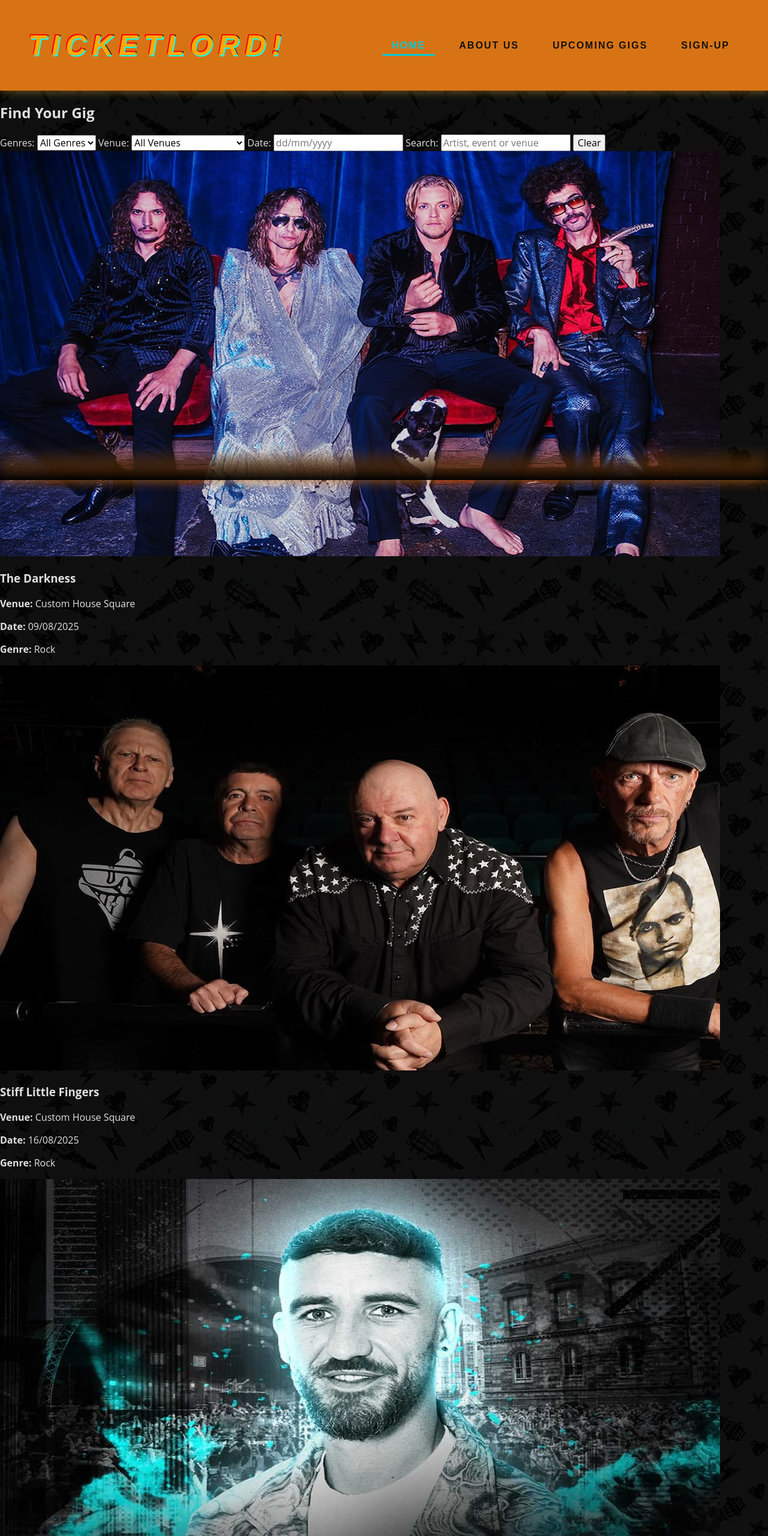
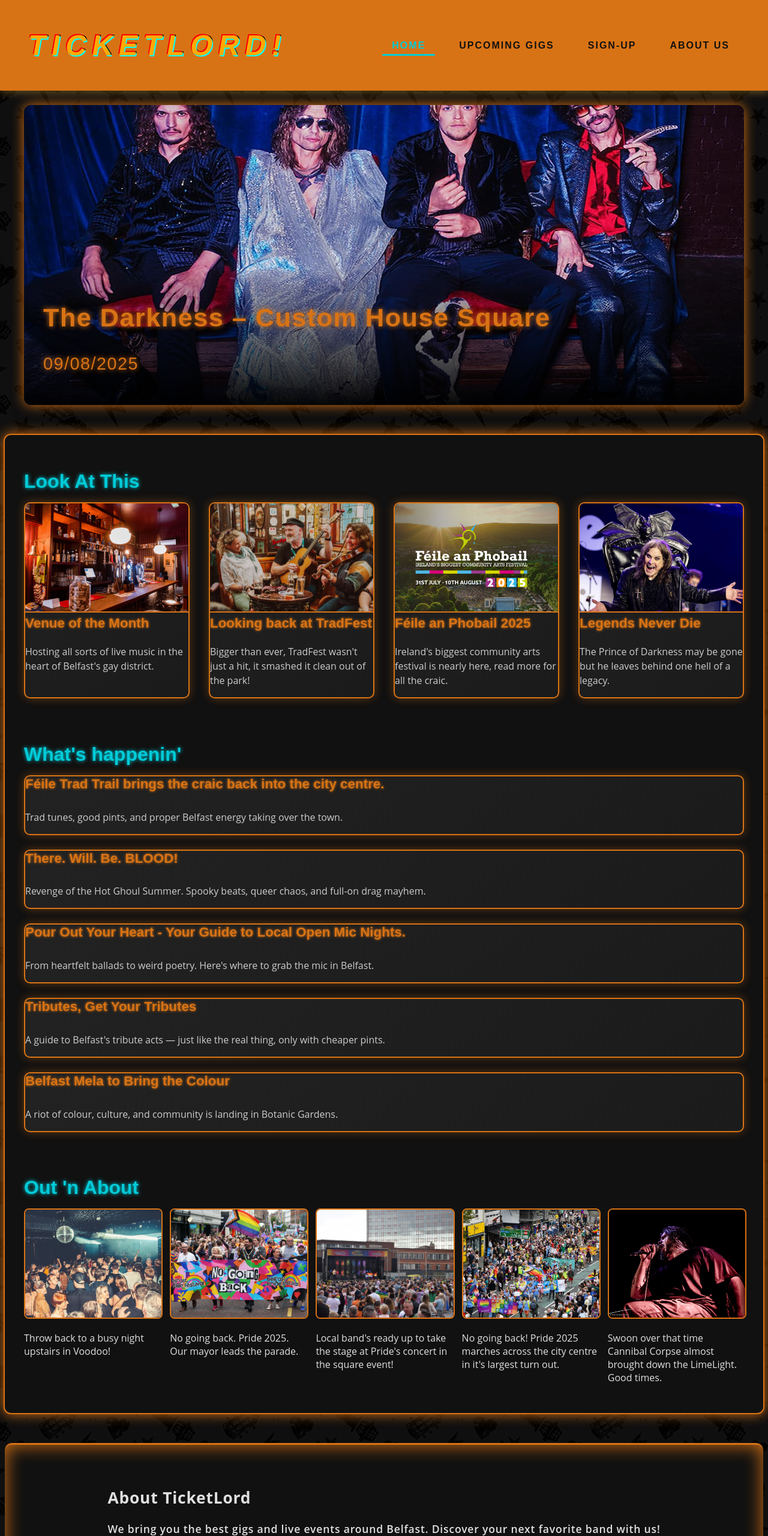
Before and after one commit to letjonnyloop/cw2, a plain HTML site: page homepage.html in a window 1280 px wide. Shown: the top 2560 px of the page at 60% size. Drawn offline with nearby package versions, Linux system fonts and the light colour scheme.

Commit message:
Updating final cleanup prior to merge, removed refactor

```diff
--- a/data/article.json
+++ b/data/article.json
@@ -1,76 +1,76 @@
 {
     "lookAtThis": [
+        {
+            "title": "Venue of the Month",
+            "image": "images/reporter.jpg",
+            "summary": "Hosting all sorts of live music in the heart of Belfast's gay district.",
+            "content": "Tucked right in the beating heart of Belfast's gay district, The Reporter Bar is where good tunes, good drinks, and good people collide — usually with a band blasting the roof off for good measure. More than just a bar, it's a space where local music gets a proper platform with no pretence, no industry nonsense, just real bands and real punters. From indie and punk to drag cabaret and DJ nights that run till the small hours, The Reporter is serving up a proper slice of Belfast nightlife. It's inclusive, it's community ran, and it's the kind of place where you can end up best mates with the band and the bar staff by the end of the night. Whether you're there to dance, drink, or just take in the chaos. The Reporter always top of our report!",
+            "author": "Jonny Moore",
+            "date": "2025-08-09"
+        },
+        {
+            "title": "Looking back at TradFest",
+            "image": "images/tradfest.jpg",
+            "summary": "Bigger than ever, TradFest wasn't just a hit, it smashed it clean out of the park!",
+            "content": "If you missed TradFest this year, we're not mad… just extremely disappointed in you. Because honestly? That. Was. Class. Bigger than ever, with fiddles flying, bodhráns banging, and more foot stomping than a ceilí at a wedding with an open bar, TradFest 2025 showed us all that trad isn't just alive — it's thriving. From the streets of the Cathedral Quater to late night sessions in tiny pubs where the walls practically sweat Guinness, the atmosphere was unreal. And the lineup? Class. A mix of old masters and new-school trad-fusion heads proved the genre's not stuck in the past, it's blazing forward with its roots firmly planted. Call it trad, folk, or just straight-up soul music — whatever it was, it rocked. Same time next year? I'll see ye there.",
+            "author": "Jonny Moore",
+            "date": "2025-08-04"
+        },
         {
             "title": "Féile an Phobail 2025",
             "image": "images/feile.jpg",
             "summary": "Ireland's biggest community arts festival is nearly here, read more for all the craic.",
-            "content": "",
-            "author": "Whoever wrote it",
-            "date": "2023-04-20"
+            "content": "August in Belfast means only one thing. Féile an Phobail! Yes, it's nearly upon us, and it's looking bigger, bolder and buzzier than ever. What started as a West Belfast community response to censorship and negativity during the Troubles has grown into a full-blown celebration of arts, culture, music and straight up good craic! Féile 2025 is promising hundreds of events across music, comedy, talks, theatre and more with something for everyone! (Even your wee granny!) Expect performances from local legends, international guests, political heavyweights, grassroots voices, and maybe even your wee neighbour from up the road who's finally taking their one-man show public. Whether you're into trad, hip hop, spoken word or just showing up for the vibes, Féile's got you covered. Make sure and check out the programme good and early and get the day booked off, and for the love of all things Belfast, get stuck in!",
+            "author": "Jonny Moore",
+            "date": "2025-07-31"
         },
         {
             "title": "Legends Never Die",
             "image": "images/ozzy.jpg",
             "summary": "The Prince of Darkness may be gone but he leaves behind one hell of a legacy.",
-            "content": "This is the content of the first thing you should look at.",
-            "author": "Whoever wrote it",
-            "date": "2023-04-20"
-        },
-        {
-            "title": "Looking back at TradFest",
-            "image": "images/tradfest.jpg",
-            "summary": "Bigger than ever, TradFest wasn't just a hit, it smashed it clean out of the park!",
-            "content": "This is the content of the first thing you should look at.",
-            "author": "Whoever wrote it",
-            "date": "2023-04-20"
-        },
-        {
-            "title": "Venue of the Month",
-            "image": "images/reporter.jpg",
-            "summary": "Hosting all sorts of live music in the heart of Belfast's gay district.",
-            "content": "This is the content of the first thing you should look at.",
-            "author": "Whoever wrote it",
-            "date": "2023-04-20"
+            "content": "If you've ever headbanged in your bedroom, screamed along to something spooky, or worn eyeliner you absolutely couldn't pull off, chances are you owe something to the Prince of Darkness. While the sad news of his passing hit hard, it's not the end. Far from it. What this legend leaves behind is more than just albums and outrageous stage sets. It's a whole movement, a whole generation of music misfits, and the unapologetic belief that being weird, loud, and real is something to be proud of. From basement gigs to arena blowouts, the ripple effect of his sound and spirit lives on. Whether you worshipped him or just nodded along respectfully, it's safe to say he changed the game. Legends like this don't really die. They just get louder in the background.",
+            "author": "Jonny Moore",
+            "date": "2025-07-28"
         }
     ],
     "whatsHappenin": [
         {
             "title": "Féile Trad Trail brings the craic back into the city centre.",
             "image": "images/feile.jpg",
-            "summary": "This is the first thing you should look at.",
-            "content": "This is the content of the first thing you should look at.",
-            "author": "Whoever wrote it",
+            "summary": "Trad tunes, good pints, and proper Belfast energy taking over the town.",
+            "content": "What's better than a trad session in a packed pub? How about a whole trail of them, winding through the city centre, led by some of the best local talent around? The Féile Trad Trail is back and it's pure magic — from lunchtime lilt to late-night toe-tapping. You'll find fiddles, flutes and fierce harmonies lighting up venues all across Belfast. It's a celebration of Irish music and the kind of craic you can only get when the Guinness is flowing. Bring your mates, follow the tunes, and don't be afraid to belt your heart out!",
+            "author": "Jonny Moore",
             "date": "2023-04-20"
         },
         {
             "title": "There. Will. Be. BLOOD!",
             "image": "images/ghoul.jpg",
-            "summary": "This is the first thing you should look at.",
-            "content": "This is the content of the first thing you should look at.",
+            "summary": "Revenge of the Hot Ghoul Summer. Spooky beats, queer chaos, and full-on drag mayhem.",
+            "content": "The Black Box is about to get bloody — and we mean that in the best way possible. Hot Ghoul Summer is back from the grave with a vengeance, serving up a night of spooky queer joy, killer performances, and dancefloor chaos. Expect drag, DJs, sweat, sequins, and maybe even a séance. It's part club night, part cabaret, all filth. Dress to slay and don't come expecting subtlety! This is full-throttle, scream-if-you-want-to-go-faster, camp-as-hell energy. Bring your inner ghoul and leave your shame at the door.",
             "author": "Whoever wrote it",
             "date": "2023-04-20"
         },
         {
             "title": "Pour Out Your Heart - Your Guide to Local Open Mic Nights.",
             "image": "images/karaoke.jpg",
-            "summary": "This is the first thing you should look at.",
-            "content": "This is the content of the first thing you should look at.",
+            "summary": "From heartfelt ballads to weird poetry. Here's where to grab the mic in Belfast.",
+            "content": "Think you've got a song in your heart or a poem in your pocket? Belfast's open mic scene is calling. Whether you're a first-timer with shaky hands or a seasoned strummer ready to steal the show, there's a space for you in bars and cafés across the city. We'll keep you updated as the main venues, Voodoo, Lavery's, Maverick and the Reporter rework their summer schedules!",
             "author": "Whoever wrote it",
             "date": "2023-04-20"
         },
         {
-            "title": "Tributes, Get your Tributes!",
+            "title": "Tributes, Get Your Tributes",
             "image": "images/tribute.jpg",
-            "summary": "This is the first thing you should look at.",
-            "content": "This is the content of the first thing you should look at.",
+            "summary": "A guide to Belfast's tribute acts — just like the real thing, only with cheaper pints.",
+            "content": "Counldn't afford Springsteen tickets? Missed your chance to see Bowie live? Fear not — Belfast's tribute scene is keeping the legends alive, one sweaty cover at a time. From spooky-accurate Queen acts to ABBA singalongs, Nirvana nostalgia and Taylor Swift nights that could fool your ma, these bands bring the big vibes without the big prices. Whether you're in it for the music, the mayhem or just a bit of shameless dancing, tribute gigs are where it's at. Bonus points if the lead singer actually looks the part.",
             "author": "Whoever wrote it",
             "date": "2023-04-20"
         },
         {
-            "title": "Belfast Mela To Bring The Colour!",
+            "title": "Belfast Mela to Bring the Colour",
             "image": "images/mela.jpg",
-            "summary": "This is the first thing you should look at.",
-            "content": "This is the content of the first thing you should look at.",
+            "summary": "A riot of colour, culture, and community is landing in Botanic Gardens.",
+            "content": "If there's one event that proves Belfast has well and truly opened its arms to the world, it's the Mela. Every year, Botanic Gardens explodes into a day-long celebration of global culture — music, dance, food, fashion, and vibes from every corner of the earth. Expect bhangra beats, African drumming, street food from about 12 continents (don't ask), and colour everywhere you look. Whether you're there for the music, the flavours, the family fun or just the craic, Belfast Mela is a proper celebration of what makes this city sing. Come hungry, leave smiling.",
             "author": "Whoever wrote it",
             "date": "2023-04-20"
         }
@@ -78,24 +78,30 @@
     "outnAbout": [
         {
             "image": "images/voodoo-1.jpg",
-            "caption": "Something cool",
-            "alt": "Something also cool"
+            "caption": "Throw back to a busy night upstairs in Voodoo!",
+            "alt": "Throw back to a busy night upstairs in Voodoo!"
         },
         {
             "image": "images/pride2025-1.jpg",
-            "caption": "Something cool",
-            "alt": "Something also cool"
+            "caption": "No going back. Pride 2025. Our mayor leads the parade.",
+            "alt": "The mayor leads the Pride 2025 parade."
         },
         {
             "image": "images/pride2025-2.jpg",
-            "caption": "Something cool",
-            "alt": "Something also cool"
+            "caption": "Local band's ready up to take the stage at Pride's concert in the square event!",
+            "alt": "Local band's ready up to take the stage at Pride's concert in the square event!"
         },
         {
             "image": "images/pride2025-3.jpg",
-            "caption": "Something cool",
-            "alt":"Something also cool"
+            "caption": "No going back! Pride 2025 marches across the city centre in it's largest turn out.",
+            "alt":"No going back! Pride 2025 marches across the city centre in it's largest turn out."
+        },
+        {
+            "image": "images/cc.jpg",
+            "caption": "Swoon over that time Cannibal Corpse almost brought down the LimeLight. Good times.",
+            "alt":"George Fisher, lead singer of Cannibal Corpse roaring into the mic at LimeLight."
         }
+
     ]
 
 }
--- a/homepage.html
+++ b/homepage.html
@@ -1,84 +1,52 @@
 <!DOCTYPE html>
 <html lang="en">
 <head>
-  <meta charset="UTF-8" />
-  <meta name="viewport" content="width=device-width, initial-scale=1.0"/>
+    <meta charset="UTF-8">
+    <meta name="viewport" content="width=device-width, initial-scale=1.0">
     <title>TicketLord</title>
-
-  <!-- jQuery -->
     <script src="https://ajax.googleapis.com/ajax/libs/jquery/3.7.1/jquery.min.js"></script>
-
-  <!-- jQuery UI (for date picker) -->
-  <script src="https://code.jquery.com/ui/1.13.2/jquery-ui.min.js"></script>
-  <link rel="stylesheet" href="https://code.jquery.com/ui/1.13.2/themes/base/jquery-ui.css"/>
-
-  <!-- CSS -->
-  <link rel="stylesheet" href="css/homepage.css" />
+    <link rel="stylesheet" href="css/homepage.css"/>
 </head>
 <body>
+    <!-- Header/Nav bar -->
     <header id="mainHeader">
         <div class="logo-nav">
             <h1 id="logo">TicketLord!</h1>
             <nav class="topnav">
                 <a href="cw2/homepage.html" class="active">Home</a>
-        <a href="cw2/aboutus.html">About Us</a>
                 <a href="cw2/upcoming.html">Upcoming Gigs</a>
                 <a href="cw2/contact.html">Sign-Up</a>
+                <a href="cw2/aboutus.html">About Us</a>
             </nav>
         </div>
     </header>
 
     <!-- Featured Carousel -->
-  <section class="hero-carousel" aria-label="Featured Gigs Carousel">
+    <section class="carousel" aria-label="Featured gigs carousel">
         <div class="slide active">
             <div class="overlay">
             </div>
         </div>
     </section>
 
-  <!-- Gig Filters -->
-  <section id="gigFilters">
-    <h2>Find Your Gig</h2>
-    <form id="filterForm" aria-label="Gig filter form">
-
-      <label for="genre-filter">Genres:</label>
-      <select id="genre-filter">
-        <option value="">All Genres</option>
-        <option value="rock">Rock</option>
-        <option value="pop">Pop</option>
-        <option value="ska">SKA</option>
-        <option value="edm">EDM</option>
-        <option value="indie">Indie</option>
-        <option value="metal">Metal</option>
-      </select>
-
-      <label for="venueFilter">Venue:</label>
-      <select id="venueFilter" name="venueFilter">
-        <option value="">All Venues</option>
-        <option value="customhouse">Custom House Square</option>
-        <option value="empire">Empire Music Hall</option>
-        <option value="limelight">LimeLight</option>
-        <option value="mandela">Mandela Hall</option>
-        <option value="ohyeah">Oh Yeah Music Centre</option>
-        <option value="voodoo">Voodoo</option>
-      </select>
-
-      <label for="dateFilter">Date:</label>
-      <input type="text" id="dateFilter" name="dateFilter" placeholder="dd/mm/yyyy" aria-label="Select date" />
-
-      <label for="searchBoth">Search:</label>
-      <input type="text" id="searchBoth" name="searchBoth" placeholder="Artist, event or venue" aria-label="Search gigs" />
-
-      <button type="button" id="clearFilters">Clear</button>
-    </form>
-
-    <!-- Gigs List -->
-    <div id="gigList" aria-live="polite"></div>
-
-    <!-- Load More button -->
-    <div class="load-more-container" style="text-align: center; margin-bottom: 3rem;">
-      <button id="loadMoreBtn" type="button">Load More Gigs</button>
+    <!-- Articles -->
+    <section class="articles" aria-label="A list of various music related articles">
+        <div class="lookAtThis">
+            <h2>Look At This</h2>
+            <div class="featuredLookAtThis" id="featuredArticlesContainer">
             </div>
+        </div>
+        <div class="whatsHappenin">
+            <h2>What's happenin'</h2>
+            <div class="articleList" id="whatsHappeninContainer">
+            </div>
+        </div>
+        <div class="outnAbout">
+            <h2>Out 'n About</h2>
+            <div class="grid" id="outnAboutImages" aria-label="Photos from local underground gigs and events">
+            </div>
+        </div>
+    </section>
 
     <!-- Footer -->
     <footer id="mainFooter">
@@ -93,8 +61,19 @@
         </div>
     </footer>
 
-
     <!-- JS -->
     <script src="js/homepage.js"></script>
+
+    <!-- Modal -->
+    <div id="articleModal" class="modal-overlay" style="display:none;">
+        <div class="modal-content">
+            <span class="close-modal">&times;</span>
+            <img id="modalImage" src="" alt="" />
+            <h2 id="modalTitle" class="modal-article-title"></h2>
+            <p id="modalMeta" class="modal-article-meta"></p>
+            <div id="modalBody"></div>
+        </div>
+    </div>
+
 </body>
 </html>
--- a/js/homepage.js
+++ b/js/homepage.js
@@ -1,109 +1,125 @@
-let gigsData = [];
-let gigsPerPage = 6;
-let currentIndex = 0;
-let filteredGigs = [];
-
 $(document).ready(function () {
-  // Load gigs from JSON
-  $.getJSON("data/gigs.json", function (data) {
-    gigsData = data;
-
-    renderFeaturedCarousel(gigsData);
-
-    filteredGigs = gigsData; // Initialize filtered gigs with full list
-    currentIndex = 0;
-    displayGigsPaginated(filteredGigs, currentIndex, gigsPerPage);
+  // === Modal Events ===
+  $(document).on("click", ".close-modal", closeModal);
+  $(document).on("click", ".modal-overlay", function (e) {
+    if (e.target === this) closeModal();
   });
 
-  // Attach filter handlers
-  $("#venueFilter, #dateFilter, #searchBoth, #genre-filter").on("input change", () => {
-    currentIndex = 0; // Reset pagination index on filter change
-    applyFilters();
+  // === Load carousel from gigs.json ===
+  $.getJSON("data/gigs.json", function (data) {
+    renderFeaturedCarousel(data);
   });
 
-  $("#clearFilters").on("click", function () {
-    $("#venueFilter").val('');
-    $("#dateFilter").val('');
-    $("#searchBoth").val('');
-    $("#genre-filter").val('');
-    filteredGigs = gigsData;
-    currentIndex = 0;
-    displayGigsPaginated(filteredGigs, currentIndex, gigsPerPage);
+  // === Load articles from article.json ===
+  $.getJSON("data/article.json", function (data) {
+    renderLookAtThis(data.lookAtThis);
+    renderWhatsHappenin(data.whatsHappenin);
+    renderOutnAbout(data.outnAbout);
+  });
+});
+
+// === Look At This Articles ===
+function renderLookAtThis(articles) {
+  const container = $('#featuredArticlesContainer');
+  container.empty();
+
+  articles.forEach(article => {
+    const card = $(`
+      <div class="article-card">
+        <img src="${article.image}" alt="${article.title}">
+        <div class="article-details">
+          <h3 class="article-title">${article.title}</h3>
+          <p>${article.summary}</p>
+        </div>
+      </div>
+    `);
+    card.data("article", article); // store object safely (allows use of special characters !, é etc.)
+    container.append(card);
+  });
+}
+
+// === What's Happenin ===
+function renderWhatsHappenin(articles) {
+  const container = $('#whatsHappeninContainer');
+  container.empty();
+
+  articles.forEach(article => {
+    const card = $(`
+      <div class="article-card">
+        <h4 class="article-title">${article.title}</h4>
+        <p>${article.summary}</p>
+      </div>
+    `);
+    card.data("article", article); // Similar to above, needed to allow safe storage of special character to allow string parsing
+    container.append(card);
+  });
+}
+
+// === Out 'n About Gallery ===
+function renderOutnAbout(images) {
+  const container = $('#outnAboutImages');
+  container.empty();
+
+  images.forEach(img => {
+    const item = $(`
+      <div class="gallery-item">
+        <img src="${img.image}" alt="${img.alt}">
+        <p class="caption">${img.caption}</p>
+      </div>
+    `);
+    item.data("image", img); // Same as the others - storing special characters as .data to prevent parsing breaks
+    container.append(item);
+  });
+}
+
+// === Modal Triggers ===
+$(document).on("click", ".article-card", function () {
+  const article = $(this).data("article");
+
+  if (!article) return;
+
+  // Set modal content
+  $("#modalTitle").text(article.title || "No Title");
+  $("#modalImage").attr({
+    src: article.image || "",
+    alt: article.title || ""
   });
 
-  // Load More button handler
-  $("#loadMoreBtn").on("click", function () {
-    currentIndex += gigsPerPage;
-    displayGigsPaginated(filteredGigs, currentIndex, gigsPerPage, true);
-  });
+  $("#modalMeta").text(`By ${article.author || "Unknown"} – ${article.date || ""}`);
 
-  // jQuery UI Date Picker
-  $("#dateFilter").datepicker({ dateFormat: "dd/mm/yy" });
+  // Use content or fallback text if empty
+  $("#modalBody").html(article.content ? article.content : "<p>No additional content available.</p>");
+
+  // Show modal
+  $("#articleModal").fadeIn(200).addClass("show");
 });
 
-// Display gigs in paginated chunks, append if 'append' true
-function displayGigsPaginated(gigs, start, count, append = false) {
-  const gigList = $("#gigList");
-  const gigsToShow = gigs.slice(start, start + count);
+// Click handler for gallery images
+$(document).on("click", ".gallery-item", function () {
+  const img = $(this).data("image");
+  if (!img) return;
 
-  if (!append) gigList.empty();
+  $("#modalTitle").text(""); // Clear title for gallery images
+  $("#modalImage").attr({
+    src: img.image || "",
+    alt: img.alt || ""
+  });
+  $("#modalMeta").text("");
+  $("#modalBody").html(`<p style="text-align:center; font-style:italic; color: var(--text-muted);">${img.caption || ""}</p>`);
 
-  if (gigsToShow.length === 0 && !append) {
-    gigList.append("<p>No gigs match your filters. Try adjusting your search.</p>");
-    $("#loadMoreBtn").hide();
-    return;
-  }
+  $("#articleModal").fadeIn(200).addClass("show");
+});
 
-  gigsToShow.forEach(gig => {
-    const card = `
-      <div class="gig-card">
-        <img src="images/${gig.image}" alt="${gig.artist} performing">
-        <div class="gig-info">
-          <h3>${gig.artist}</h3>
-          <p><strong>Venue:</strong> ${formatVenueName(gig.venue)}</p>
-          <p><strong>Date:</strong> ${gig.date}</p>
-          <p><strong>Genre:</strong> ${capitalize(gig.genre)}</p>
-        </div>
-      </div>
-    `;
-    gigList.append(card);
-  });
-
-  // Show or hide Load More button
-  if (start + count >= gigs.length) {
-    $("#loadMoreBtn").hide();
-  } else {
-    $("#loadMoreBtn").show();
-  }
+// === Modal Functions ===
+function closeModal() {
+  $("#articleModal").fadeOut(200).removeClass("show");
 }
 
-// Filter gigs based on inputs and reset pagination
-function applyFilters() {
-  const venue = $("#venueFilter").val().toLowerCase();
-  const date = $("#dateFilter").val();
-  const genre = $("#genre-filter").val().toLowerCase();
-  const search = $("#searchBoth").val().toLowerCase();
-
-  filteredGigs = gigsData.filter(gig => {
-    const matchVenue = !venue || gig.venue === venue;
-    const matchDate = !date || gig.date === date;
-    const matchGenre = !genre || gig.genre === genre;
-    const matchSearch =
-      !search ||
-      gig.artist.toLowerCase().includes(search) ||
-      formatVenueName(gig.venue).toLowerCase().includes(search);
-
-    return matchVenue && matchDate && matchGenre && matchSearch;
-  });
-
-  displayGigsPaginated(filteredGigs, currentIndex, gigsPerPage);
-}
-
-// Dynamic featured gigs carousel (unchanged)
+// === Featured Carousel ===
 function renderFeaturedCarousel(data) {
   const featuredGigs = data.filter(gig => gig.featured);
   const carousel = $(".carousel");
-  carousel.empty(); // Clear existing
+  carousel.empty();
 
   if (featuredGigs.length === 0) {
     carousel.append("<p>No featured events right now. Check back soon!</p>");
@@ -117,17 +133,16 @@
         <div class="overlay">
           <h2>${gig.artist} – ${formatVenueName(gig.venue)}</h2>
           <p>${gig.date}</p>
-          <button type="button">View Event</button>
         </div>
       </div>
     `;
     carousel.append(slide);
   });
 
-  rotateSlides(); // Optional auto-rotation
+  rotateSlides();
 }
 
-// Carousel auto-rotation every 5s (unchanged)
+// === Carousel Rotation ===
 function rotateSlides() {
   let currentIndex = 0;
   const slides = $(".carousel .slide");
@@ -141,7 +156,7 @@
   }, 5000);
 }
 
-// Format venue key to readable name (unchanged)
+// === Venue Formatting ===
 function formatVenueName(key) {
   switch (key) {
     case "customhouse": return "Custom House Square";
@@ -154,7 +169,6 @@
   }
 }
 
-// Capitalize strings (e.g., genre) (unchanged)
-function capitalize(str) {
-  return str.charAt(0).toUpperCase() + str.slice(1);
-}
+$(document).on("click", ".modal-content", function (e) {
+  e.stopPropagation();
+});
```
Also changed, not shown: css/homepage.css (+1 -22 lines), js/refactored.js (deleted, +0 -172 lines), refactored.html (deleted, +0 -81 lines), images/cc.jpg (added). Lines whose indentation alone changed are shown as unchanged.
